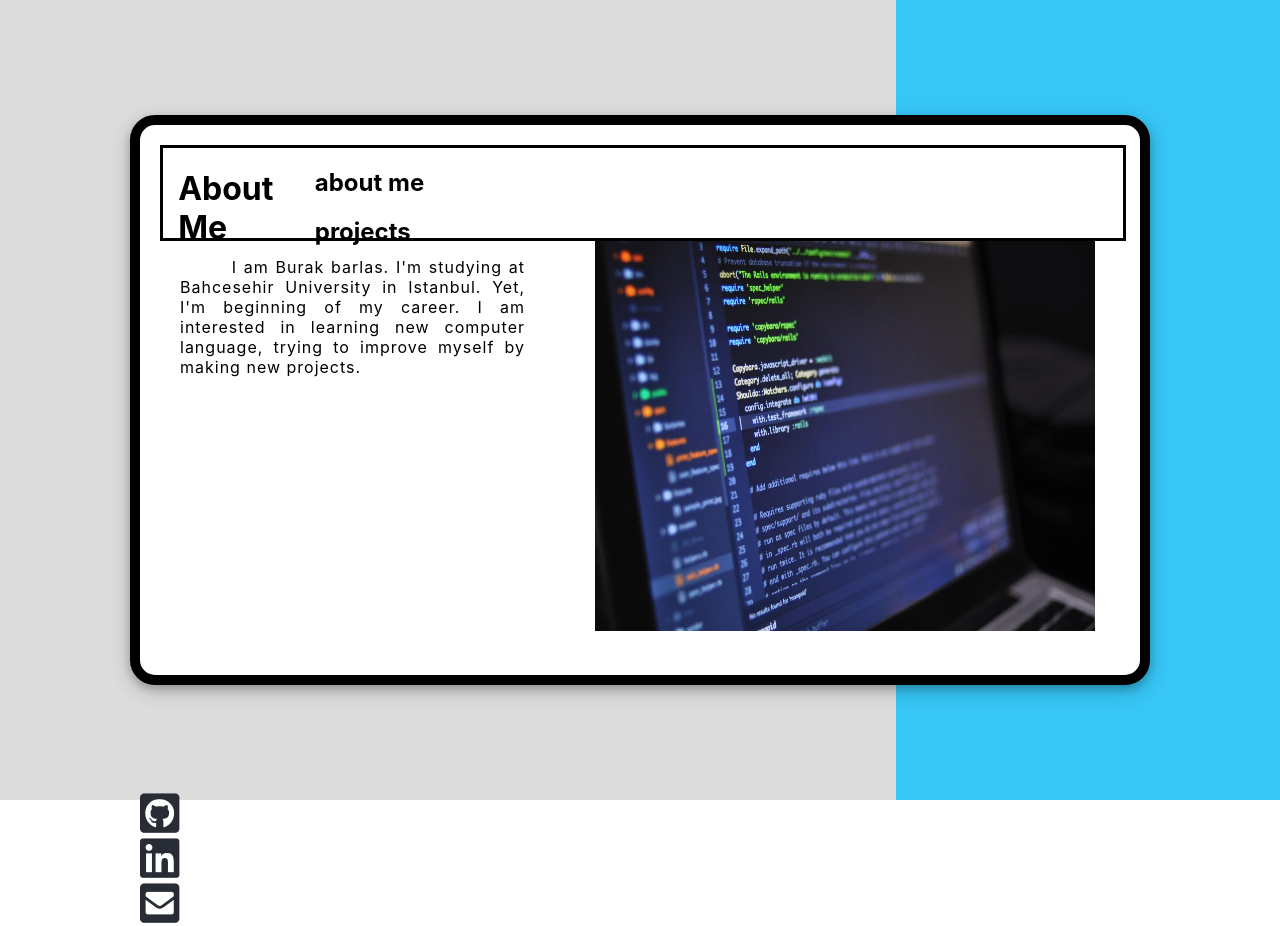
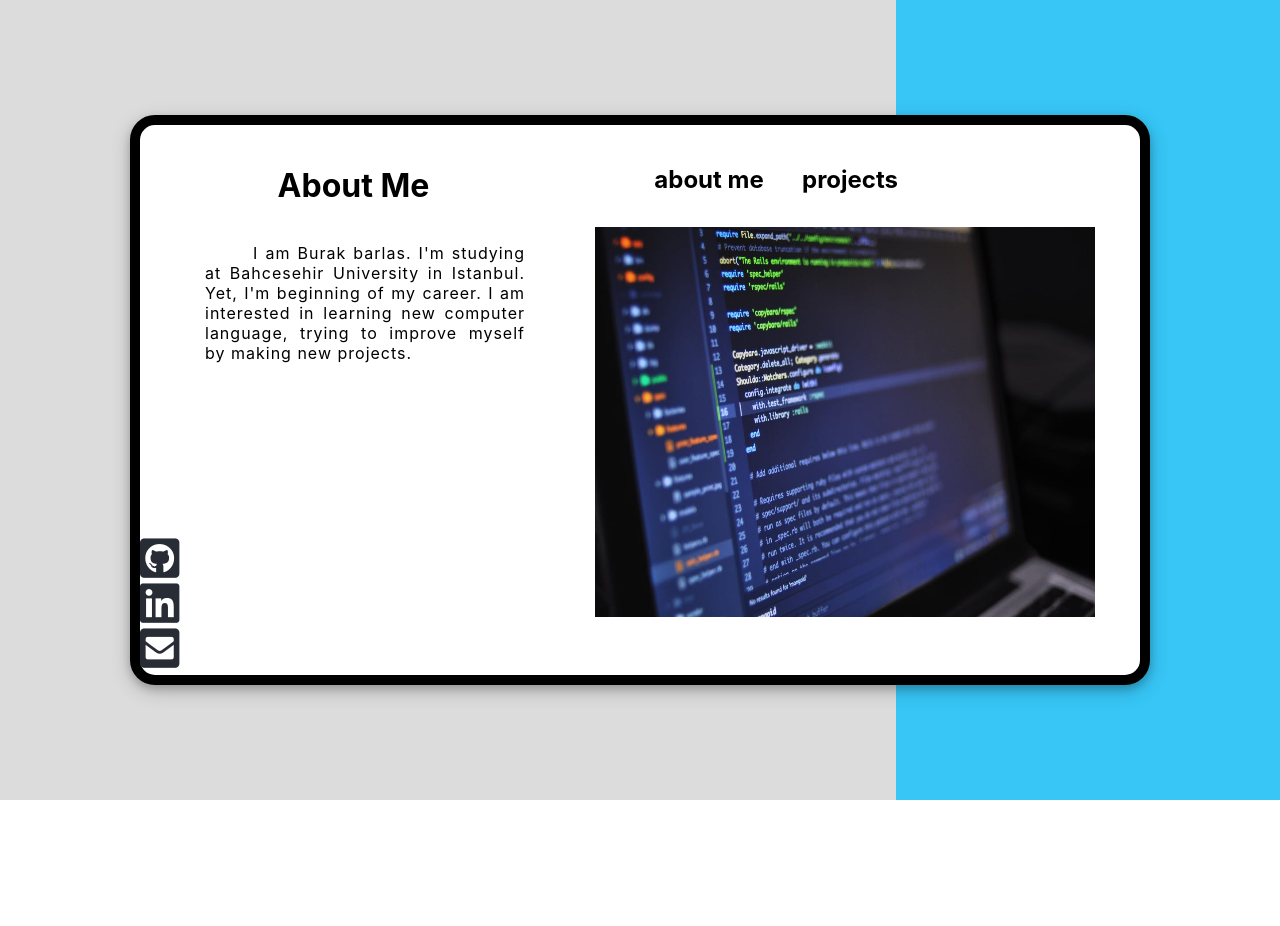
Before and after one commit to BurakBarlas/website-try, a React (Create React App) app: page /projects in a window 1280 px wide. After the commit the page ends 800 px from the top, so only its background shows below. Built offline with nearby package versions, Linux system fonts and the light colour scheme.

Commit message:
about me updated

```diff
--- a/package.json
+++ b/package.json
@@ -9,6 +9,8 @@
     "cra-template": "1.0.3",
     "react": "^16.13.1",
     "react-dom": "^16.13.1",
+    "react-router": "^5.2.0",
+    "react-router-dom": "^5.2.0",
     "react-scripts": "3.4.3"
   },
   "scripts": {
--- a/src/App.css
+++ b/src/App.css
@@ -35,9 +35,6 @@
   display: flex;
   margin-left: 2%;
   margin-top: 2%;
-  border-style: solid;
-  height: 90px;
-  width: 960px;
 }
 
 
@@ -47,9 +44,8 @@
   font-size: 45px;
   display: flex;
   flex-direction: column;
-  /* position: fixed; */
-  margin-top: 15%;
-
+  top: 67%;
+  position: fixed;
 }
 
 .ClickIcons a {
@@ -58,6 +54,13 @@
 }
 
 .container {
+  display: flex;
+  height: 400px;
+  width: 950px;
+  margin-left: 25px;
+}
+
+.about-container {
   display: flex;
   height: 400px;
   width: 950px;
@@ -75,12 +78,31 @@ p {
   margin-left: 15px;
 }
 
-h1 {
-  margin-left: 10%;
-}
 
 .background-image {
   width: 500px;
   height: 390px;
   margin-right: 20px;
 }
+
+.menu{
+  display: flex;
+  justify-content: space-around;
+  width: 282px;
+}
+
+.menu a{
+  text-decoration-line: none;
+  color: black;
+}
+
+.page{
+  margin-left: 12%;
+  margin-right: 21%;
+  display: flex;
+}
+
+.menu:hover {
+  color: green;
+  background-color: transparent;
+}
--- a/src/App.js
+++ b/src/App.js
@@ -4,15 +4,17 @@ import './App.css';
 import Components from './components/components';
 import BackGroundImage from './Assets/BackGroundImage.jpeg';
 import FunctionClick from './components/FunctionClick';
-
+import { BrowserRouter as Router, Link, Route } from  'react-router-dom';
 import ClassClick from './components/ClassClick';
+import About from './components/About';
+import Projects from './components/Projects';
 
 function App() {
   // const title = "Burak Barlas";
 
   return (
-
-    <div className="App">
+    <Router>
+      <div className="App">
 
       <div className="main-container">
 
@@ -23,8 +25,12 @@ function App() {
           </div>
 
           <div className="menu">
-            <h2>about me</h2>
+            <Link to={'/about'} >
+              <h2>about me</h2>
+            </Link>
+            <Link to={'/projects'}>
             <h2>projects</h2>
+            </Link>
           </div>
 
           {/* <FunctionClick/>
@@ -33,11 +39,13 @@ function App() {
         </header>
 
         <div className="container">
+        <Route path={['/about', "/"]} component={ About }/>
+        <Route path='/projects' component={ Projects }/>
 
-          <p>I am Burak barlas. I'm studying at Bahcesehir University in Istanbul. Yet, I'm beginning of my career.
-            I am interested in learning new computer language, trying to improve myself by making new projects.</p>
+            {/* <p>I am Burak barlas. I'm studying at Bahcesehir University in Istanbul. Yet, I'm beginning of my career.
+              I am interested in learning new computer language, trying to improve myself by making new projects.</p>
 
-          <img className="background-image" src={BackGroundImage} alt="Bad Connection Huh!" />
+            <img className="background-image" src={BackGroundImage} alt="Bad Connection Huh!" /> */}
 
         </div>
 
@@ -85,6 +93,7 @@ function App() {
       <div className="backGroundLayer"></div>
 
     </div>
+    </Router>
   );
 }
 
--- /dev/null
+++ b/src/components/About.js
@@ -0,0 +1,15 @@
+import React from 'react'
+import BackGroundImage from '../Assets/BackGroundImage.jpeg';
+
+function About() {
+    return (
+        <div className="about-container">
+            <p>I am Burak barlas. I'm studying at Bahcesehir University in Istanbul. Yet, I'm beginning of my career.
+            I am interested in learning new computer language, trying to improve myself by making new projects.</p>
+
+            <img className="background-image" src={BackGroundImage} alt="Bad Connection Huh!" />
+        </div>
+    )
+}
+
+export default About
--- /dev/null
+++ b/src/components/Projects.js
@@ -0,0 +1,11 @@
+import React from 'react'
+
+function Projects() {
+    return (
+        <div>
+
+        </div>
+    )
+}
+
+export default Projects
```
Also changed, not shown: 1 other file (tests, documents, lock files or other folders).
